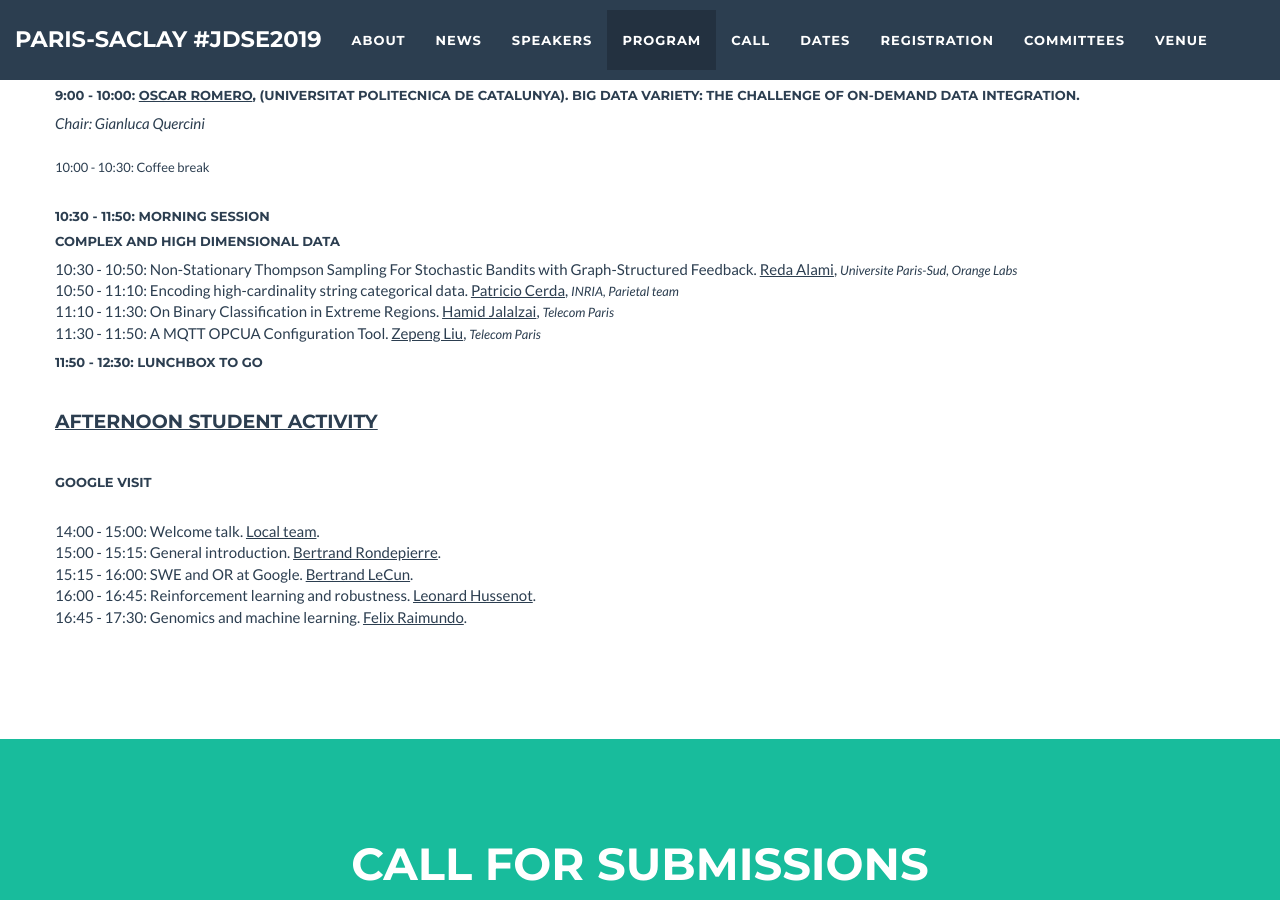
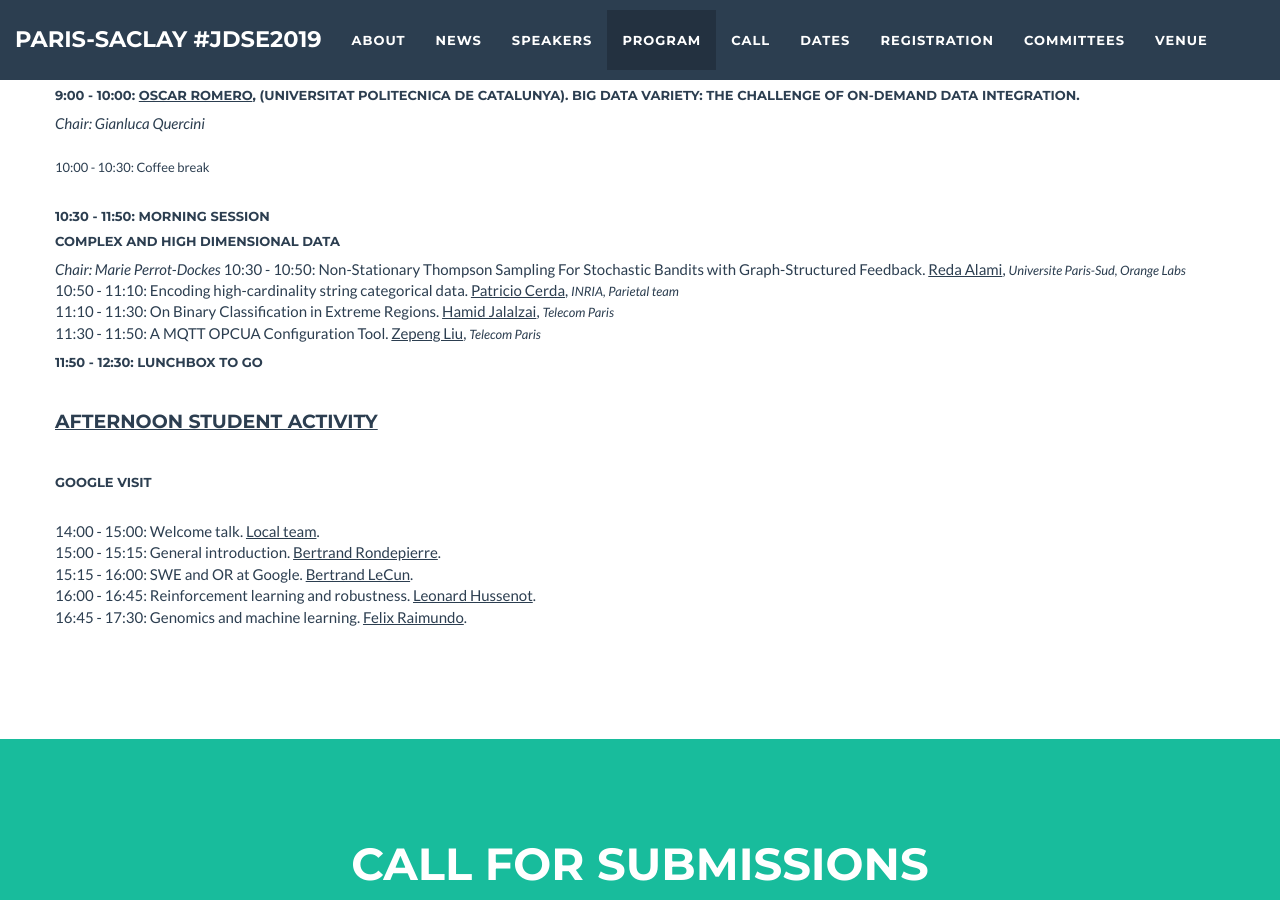
Before and after one commit to jdse-paris/jDSE2019, a Jekyll site: the page built from index.html, in a window 1280 px wide and 900 px high, scrolled down 7515 px. Built offline with Jekyll 4.4.1, drawn with Linux system fonts in a browser that asks for light colours.

Commit message:
Update program.html

```diff
--- a/_includes/program.html
+++ b/_includes/program.html
@@ -105,6 +105,7 @@
 		<h6>10:30 - 11:50: Morning Session</h6>
 
 		<h6>Complex and high dimensional data</h6>
+		<i>Chair: Marie Perrot-Dockes</i>
 
 		10:30 - 10:50: Non-Stationary Thompson Sampling For Stochastic Bandits with Graph-Structured Feedback. <u>Reda Alami</u>, <aff><i><small>Universite Paris-Sud, Orange Labs</small></i></aff>
 		<br>
```
